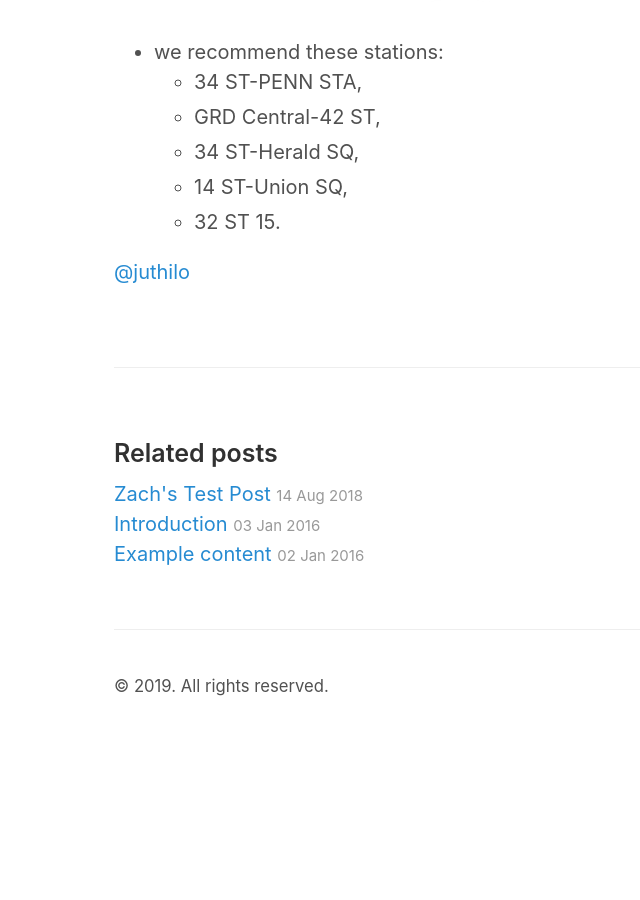
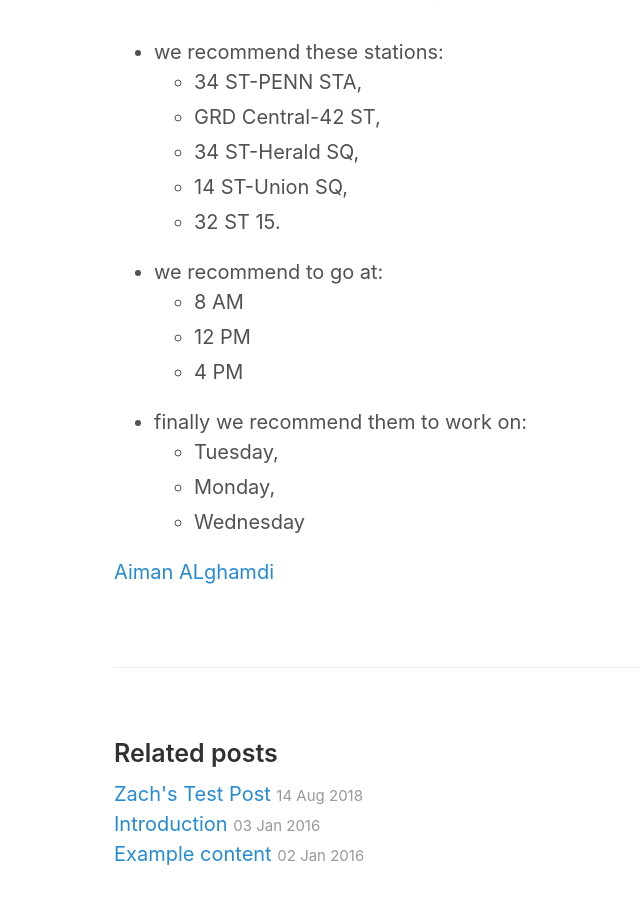
Before and after one commit to aiman-alghamdi/aiman2019.github.io, a Jekyll site: the page built from _posts/2019-9-7-aiman.md, in a window 1280 px wide and 900 px high, scrolled down 6276 px. Shown: the whole window, without its empty margins (176-816 px from the left). Built offline with Jekyll 4.4.1, drawn with Linux system fonts in a browser that asks for light colours; before the commit the page ends 7016 px from its top, so only the background shows below that.

Commit message:
Update 2019-9-7-aiman.md

```diff
--- a/_posts/2019-9-7-aiman.md
+++ b/_posts/2019-9-7-aiman.md
@@ -111,9 +111,16 @@ After anlayiing our dataset, our recommendation to the clint is:
     * 34 ST-Herald SQ,
     * 14 ST-Union SQ,
     * 32 ST 15.
+* we recommend to go at:
+    * 8 AM
+    * 12 PM
+    * 4 PM
+* finally we recommend them to work on:
+    * Tuesday,
+    * Monday,
+    * Wednesday
 
 
 
 
-
-[@juthilo](https://github.com/juthilo)
+[Aiman ALghamdi](http://linkedin.com/in/aiman-alghamdi)
```
